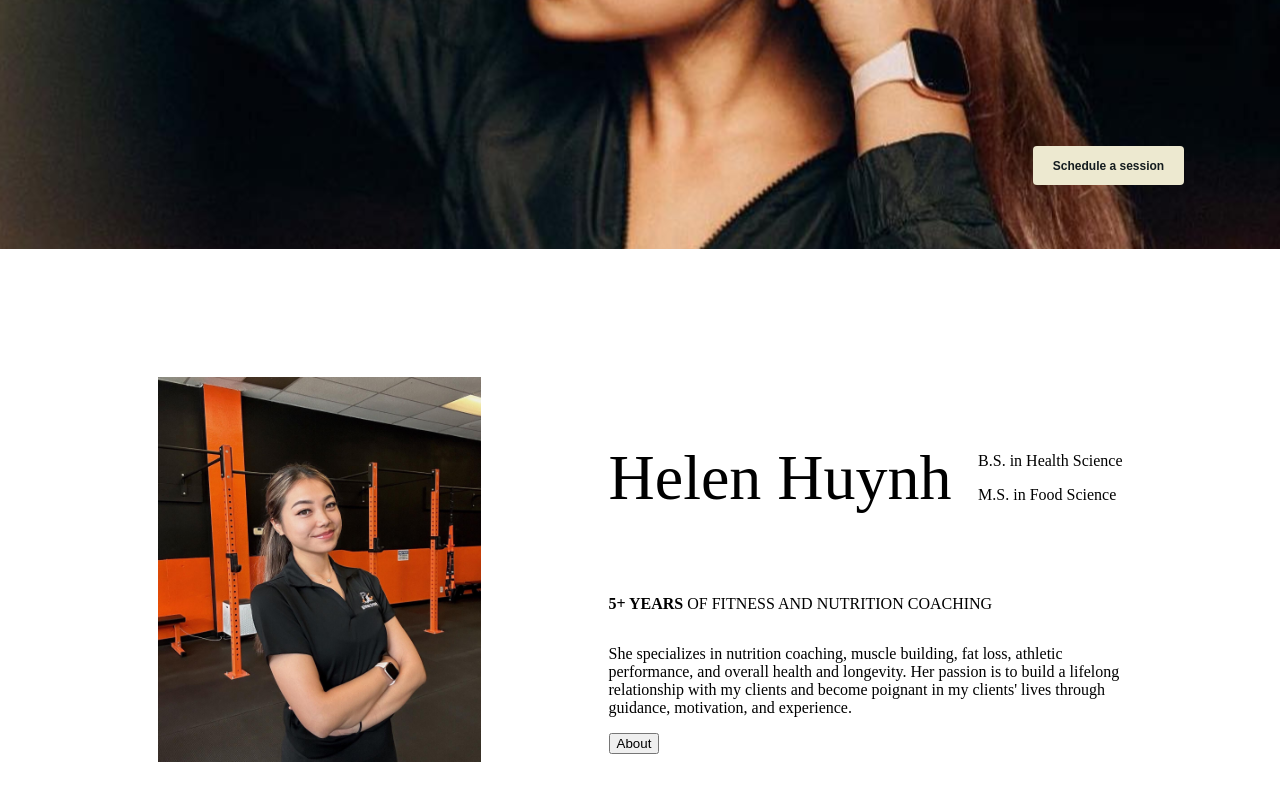
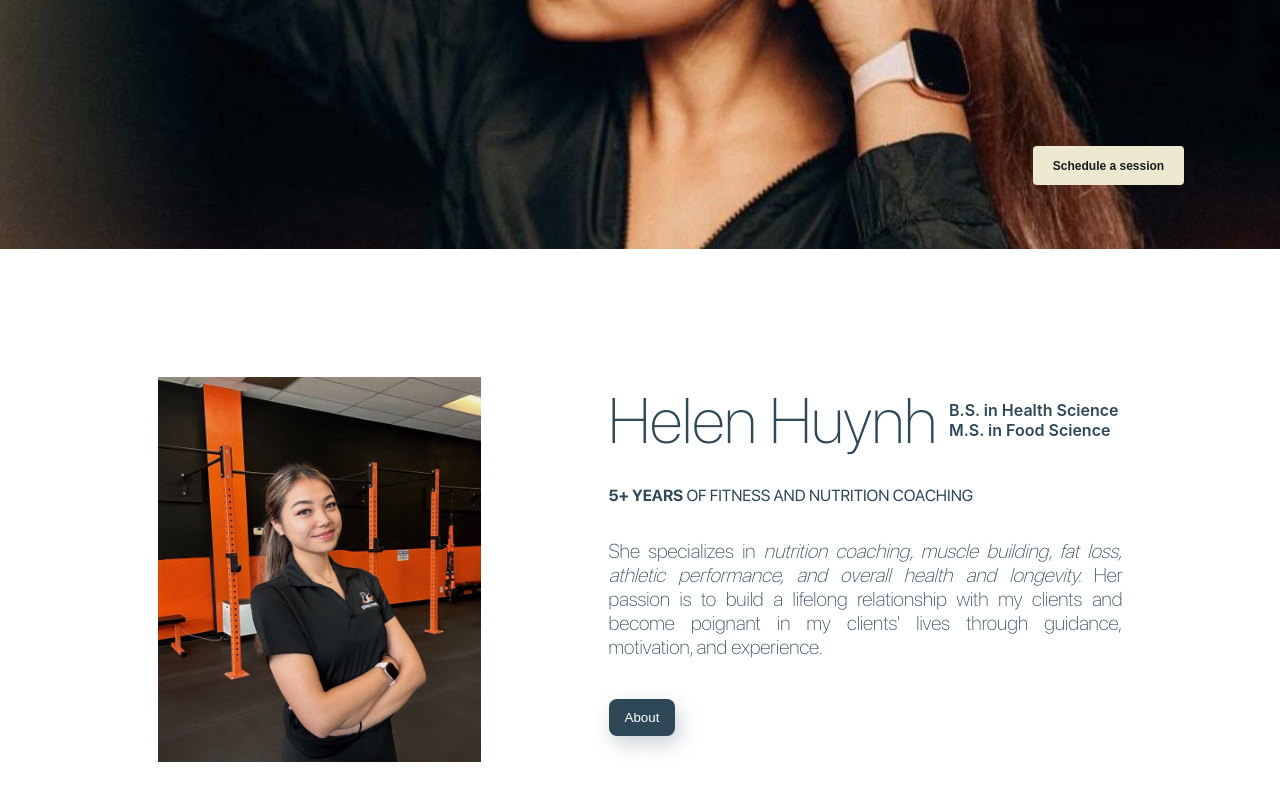
Before and after one commit to andrew-khai/Helen-Huynh-Fitness-React.js, a React (Vite) app: page / in a window 1280 px wide. Shown: the part 486-1286 px from the top of the page. Built offline with nearby package versions, Linux system fonts and the light colour scheme.

Commit message:
finished about me section

```diff
--- a/src/components/Header/Header.css
+++ b/src/components/Header/Header.css
@@ -20,7 +20,6 @@
   justify-content: space-between;
   width: 100vw;
   height: 735px;
-  /* Placement */
   background-color: black;
   background-image: url("/images/HelenHero.svg");
   background-position: center -223px;
--- a/src/components/Homepage/Homepage.css
+++ b/src/components/Homepage/Homepage.css
@@ -1,3 +1,13 @@
+@font-face {
+  font-family: "SF Pro Display Regular";
+  src: url("/fonts/FontsFree-Net-SFProDisplay-Regular.ttf") format("truetype");
+}
+
+@font-face {
+  font-family: "SF Pro Display Bold";
+  src: url("/fonts/FontsFree-Net-SFProDisplay-Bold.ttf") format("truetype");
+}
+
 #about-me-container {
   display: flex;
   margin: 128px auto;
@@ -8,11 +18,86 @@
 
 #about-me-details-container {
   display: flex;
+  width: 514px;
+  height: auto;
+  padding: 5px 0px;
   flex-direction: column;
+  align-items: flex-start;
+  gap: 40px;
+}
+
+.first-about-me {
+  display: flex;
+  flex-direction: column;
+  align-items: flex-start;
+  gap: 12px;
 }
 
 .about-me-credentials {
   display: flex;
-  justify-content: space-between;
+  justify-content: center;
   align-items: center;
+  gap: 12px;
 }
+
+.helenhuynh {
+  margin: 0px;
+  color: #2F4858;
+  font-family: "SF Pro Display Thin", sans-serif;
+  font-size: 64px;
+  font-style: normal;
+  font-weight: 110;
+  line-height: normal;
+}
+
+.degree-container {
+  display: flex;
+  flex-direction: column;
+  justify-content: center;
+  align-items: flex-start;
+}
+
+.degree {
+  margin: 0;
+  color: #2F4858;
+  font-family: SF Pro Text;
+  font-size: 16px;
+  font-style: normal;
+  font-weight: 600;
+  line-height: normal;
+}
+
+.experience {
+  width: 479px;
+  height: 29px;
+}
+
+.experience p {
+  color: #2F4858;
+  font-family: "SF Pro Display Bold";
+}
+
+.second-about-me {
+  color: #2F4858;
+  font-family: "SF Pro Display Thin";
+  overflow: hidden;
+  text-align: justify;
+  text-overflow: ellipsis;
+  font-size: 20px;
+  font-style: normal;
+  font-weight: 100;
+  line-height: normal;
+}
+
+.about-button {
+  display: flex;
+  padding: 11px 16px;
+  justify-content: center;
+  align-items: center;
+  gap: 10px;
+  border-radius: 8px;
+  background: #2F4858;
+  box-shadow: 4px 8px 20px 0px rgba(47, 72, 88, 0.25);
+  border: none;
+  color: #FFFFFF;
+}
--- a/src/components/Homepage/index.jsx
+++ b/src/components/Homepage/index.jsx
@@ -10,24 +10,24 @@ const HomePage = () => {
         <div id="about-me-details-container">
           <div className="first-about-me">
             <div className="about-me-credentials">
-              <p style={{fontSize: "64px"}}>Helen Huynh</p>
-              <div>
-                <p>B.S. in Health Science</p>
-                <p>M.S. in Food Science</p>
+              <p className="helenhuynh">Helen Huynh</p>
+              <div className="degree-container">
+                <p className="degree">B.S. in Health Science</p>
+                <p className="degree">M.S. in Food Science</p>
               </div>
             </div>
-            <div>
-              <p><strong>5+ YEARS</strong> OF FITNESS AND NUTRITION COACHING</p>
+            <div className="experience">
+              <p><strong>5+ YEARS</strong> <span style={{fontFamily: "SF Pro Display Regular"}}>OF FITNESS AND NUTRITION COACHING</span></p>
             </div>
           </div>
           <div className="second-about-me">
-            <p>
-            She specializes in nutrition coaching, muscle building, fat loss, athletic performance, and overall health and longevity.
+            <p style={{margin: "0px"}}>
+            She specializes in <i>nutrition coaching, muscle building, fat loss, athletic performance, and overall health and longevity. </i>
             Her passion is to build a lifelong relationship with my clients and become poignant in my clients' lives through guidance, motivation, and experience.
             </p>
           </div>
           <div>
-            <button>
+            <button className="about-button">
               About
             </button>
           </div>
```
Also changed, not shown: public/fonts/FontsFree-Net-SFProDisplay-Bold.ttf (added), public/fonts/FontsFree-Net-SFProDisplay-Regular.ttf (added).
